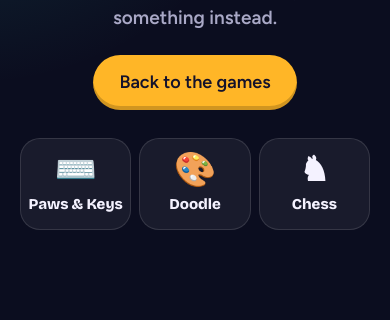
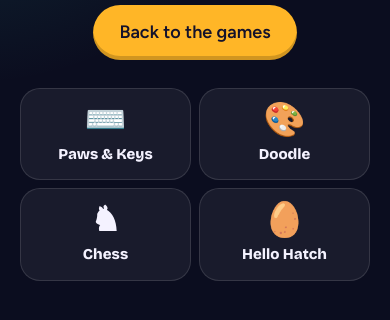
Before and after one commit to nikhilharsh-droid/Family-site, a website: page 404.html in a window 390 px wide. Shown: the part 404-724 px from the top of the page. Drawn offline with Linux system fonts and the light colour scheme.

Commit message:
404 page: add Hello Hatch to the game list (2 by 2 on phones)
Co-Authored-By: Claude Opus 5.5 <noreply@anthropic.com>

```diff
--- a/404.html
+++ b/404.html
@@ -10,7 +10,7 @@
 <style>
 @font-face{font-family:"Bricolage Grotesque";src:url(/assets/fonts/bricolage.woff2) format("woff2");font-weight:200 800;font-display:swap}
 @font-face{font-family:"Figtree";src:url(/assets/fonts/figtree-600.woff2) format("woff2");font-weight:600;font-display:swap}
-/* Missing page: the home page's night sky, one friendly line, and the three games one tap away. */
+/* Missing page: the home page's night sky, one friendly line, and the four games one tap away. */
 :root{--bg:#0B0D1F;--surface:rgba(255,255,255,.06);--line:rgba(255,255,255,.12);--ink:#F4F2FF;--muted:#A9A8C6;--coral:#FF5E5B;--marigold:#FFB627;--aqua:#2EC4B6;--violet:#8E5CF7;
   --display:"Bricolage Grotesque","Avenir Next",system-ui,sans-serif;--body:"Figtree","Segoe UI",system-ui,sans-serif;color-scheme:dark}
 *{box-sizing:border-box}
@@ -28,11 +28,12 @@ main{width:100%;max-width:640px;text-align:center;display:grid;gap:18px;justify-
 h1{font-family:var(--display);font-weight:800;font-size:clamp(36px,8vw,58px);line-height:1;letter-spacing:-.03em;margin:8px 0 0}
 p{margin:0;color:var(--muted);font-size:19px;max-width:32ch}
 .home{display:inline-block;margin-top:4px;padding:14px 26px;border-radius:999px;background:var(--marigold);color:#14122B;text-decoration:none;font-size:18px;box-shadow:inset 0 -4px 0 rgba(0,0,0,.18)}
-.games{display:grid;grid-template-columns:repeat(3,minmax(0,1fr));gap:12px;width:100%;margin-top:10px}
+.games{display:grid;grid-template-columns:repeat(4,minmax(0,1fr));gap:12px;width:100%;margin-top:10px}
 .games a{display:grid;gap:6px;justify-items:center;padding:18px 10px;border-radius:20px;background:var(--surface);border:1px solid var(--line);text-decoration:none}
 .games a:hover{border-color:var(--c)}
 .games i{font-style:normal;font-size:34px;line-height:1}
 .games b{font-family:var(--display);font-weight:800;font-size:18px}
+@media (max-width:520px){.games{grid-template-columns:repeat(2,minmax(0,1fr))}}
 @media (max-width:420px){.keys span{width:54px;height:54px;font-size:26px}.games{gap:8px}.games a{padding:14px 6px}.games b{font-size:15px}}
 @media (prefers-reduced-motion:reduce){.keys span{animation:none}}
 </style>
@@ -47,6 +48,7 @@ p{margin:0;color:var(--muted);font-size:19px;max-width:32ch}
     <a href="https://play.nikhilharsh.com" style="--c:var(--coral)"><i aria-hidden="true">⌨️</i><b>Paws &amp; Keys</b></a>
     <a href="/draw/" style="--c:var(--aqua)"><i aria-hidden="true">🎨</i><b>Doodle</b></a>
     <a href="/chess/" style="--c:var(--violet)"><i aria-hidden="true">♞</i><b>Chess</b></a>
+    <a href="/hello-hatch/" style="--c:var(--marigold)"><i aria-hidden="true">🥚</i><b>Hello Hatch</b></a>
   </nav>
 </main>
 </body>
```
